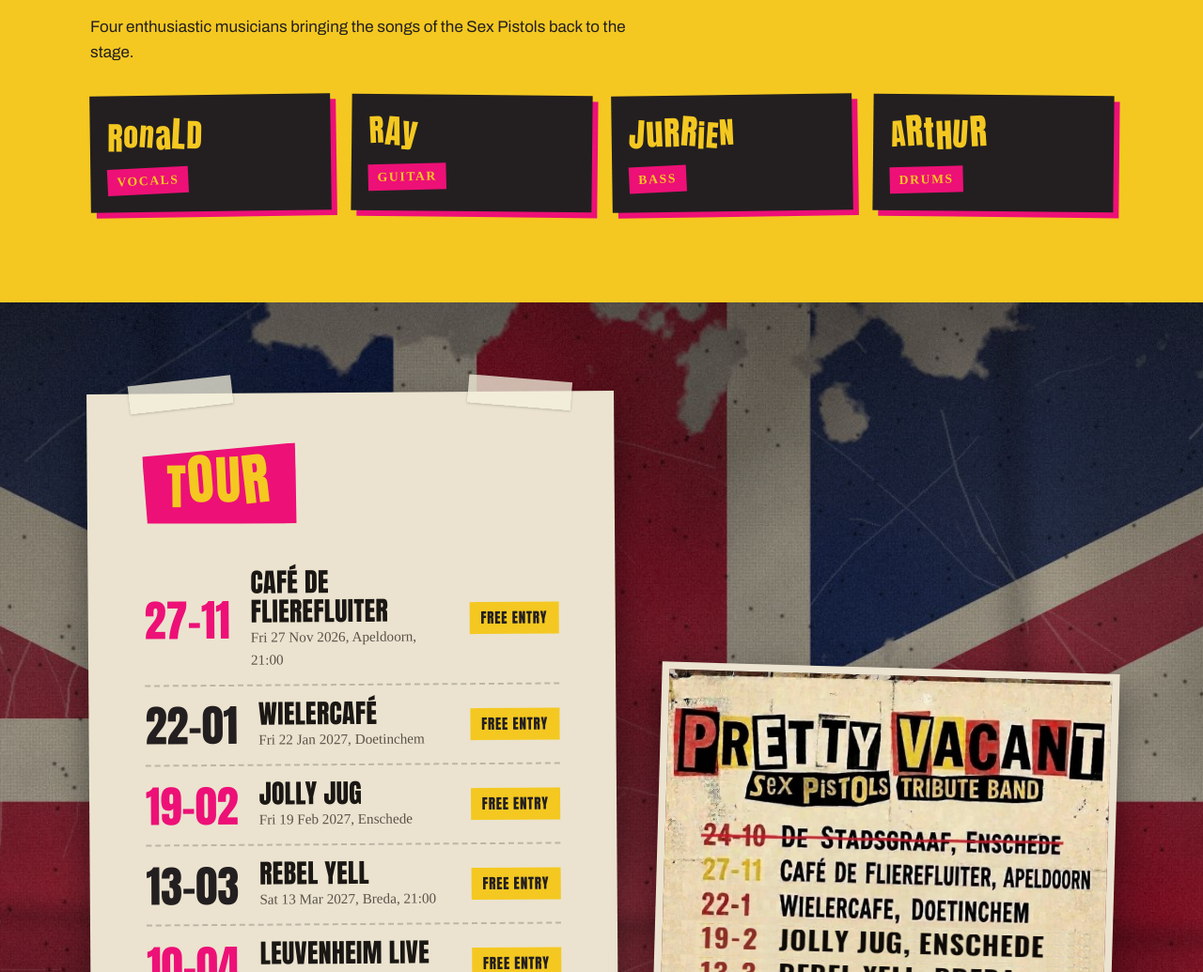
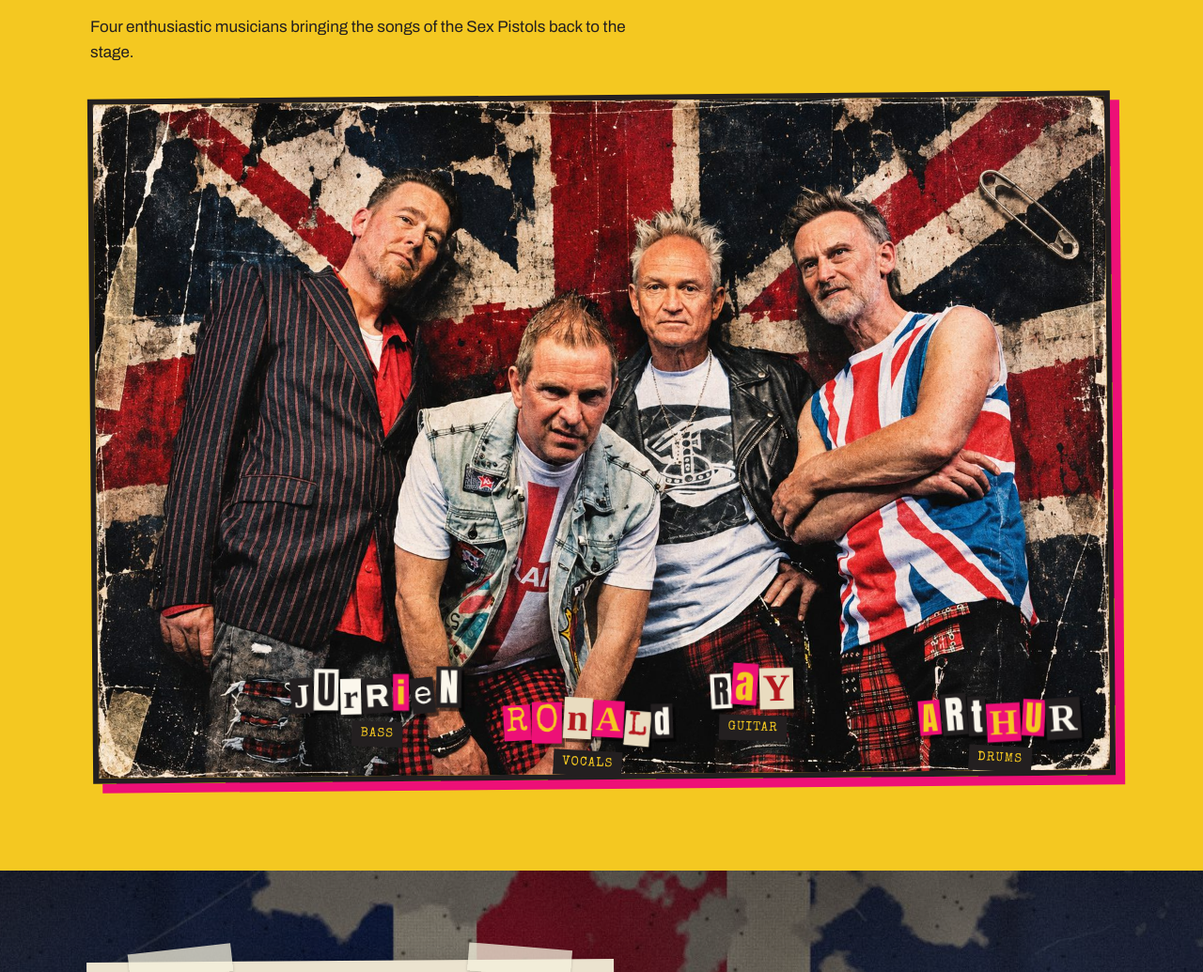
Before and after one commit to rayterriet/prettyvacant, a plain HTML site: page index.html in a window 1280 px wide. Shown: the part 1440-2475 px from the top of the page at 94% size. Drawn offline with nearby package versions, Linux system fonts and the light colour scheme.

Commit message:
Bandfoto met namen in knipletters in de bandsectie
Co-Authored-By: Claude Opus 5.5 <noreply@anthropic.com>
Claude-Session: https://claude.ai/code/session_01EPF2kbK1nb6gBpw9xHY7dv

```diff
--- a/gegevens.js
+++ b/gegevens.js
@@ -33,10 +33,11 @@ const BAND = {
    en vul de bestandsnaam in, bijvoorbeeld foto: 'ronald.jpg'
    --------------------------------------------------------- */
 const LEDEN = [
-  { naam: 'Ronald', rol: 'Zang', rol_en: 'Vocals', rol_de: 'Gesang' },
-  { naam: 'Ray', rol: 'Gitaar', rol_en: 'Guitar', rol_de: 'Gitarre' },
-  { naam: 'Jurrien', rol: 'Bas', rol_en: 'Bass', rol_de: 'Bass' },
-  { naam: 'Arthur', rol: 'Drums', rol_en: 'Drums', rol_de: 'Schlagzeug' },
+  // 'plek': waar de naam over de bandfoto (fotos/band-union-jack.jpg) komt, in procenten van links en van boven.
+  { naam: 'Jurrien', rol: 'Bas', rol_en: 'Bass', rol_de: 'Bass', plek: [19, 84] },
+  { naam: 'Ronald', rol: 'Zang', rol_en: 'Vocals', rol_de: 'Gesang', plek: [40, 89] },
+  { naam: 'Ray', rol: 'Gitaar', rol_en: 'Guitar', rol_de: 'Gitarre', plek: [60.5, 84] },
+  { naam: 'Arthur', rol: 'Drums', rol_en: 'Drums', rol_de: 'Schlagzeug', plek: [81, 89] },
 ];
 
 /* ---------------------------------------------------------
--- a/index.html
+++ b/index.html
@@ -50,7 +50,7 @@
 <link rel="preconnect" href="https://fonts.googleapis.com">
 <link rel="preconnect" href="https://fonts.gstatic.com" crossorigin>
 <link rel="stylesheet" href="https://fonts.googleapis.com/css2?family=Anton&family=Archivo:wght@400;600;800&family=Special+Elite&family=Tinos:wght@400;700&display=swap">
-<link rel="stylesheet" href="style.css?v=20261117c">
+<link rel="stylesheet" href="style.css?v=20261117g">
 </head>
 <body>
 
@@ -101,7 +101,10 @@
     <div class="wrap">
       <h2 class="kop ransom" data-r data-t="band.kop">De band</h2>
       <p class="sectie-intro" data-t="band.intro">Vier enthousiaste muzikanten die de nummers van de Sex Pistols weer live laten horen.</p>
-      <ul class="leden" id="leden"></ul>
+      <figure class="bandfoto">
+        <img src="fotos/band-union-jack.jpg" width="1536" height="1024" loading="lazy" data-ta="alt:band.fotoalt" alt="Pretty Vacant voor een versleten Union Jack. Van links naar rechts: Jurrien, Ronald, Ray en Arthur">
+        <ul class="leden" id="leden"></ul>
+      </figure>
     </div>
   </section>
 
@@ -216,7 +219,7 @@
   <p id="lichtbak-tekst"></p>
 </dialog>
 
-<script src="gegevens.js?v=20261117f"></script>
-<script src="site.js?v=20261117c"></script>
+<script src="gegevens.js?v=20261117g"></script>
+<script src="site.js?v=20261117g"></script>
 </body>
 </html>
--- a/site.js
+++ b/site.js
@@ -14,6 +14,7 @@
   /* ---------- Teksten ---------- */
   var TEKSTEN = {
     nl: {
+      'band.fotoalt': 'Pretty Vacant voor een versleten Union Jack. Van links naar rechts: Jurrien, Ronald, Ray en Arthur',
       'nav.muziek': 'Muziek',
       'muziek.kop': 'Muziek',
       'muziek.intro': "Luister naar onze demo's, live opgenomen tijdens onze repetities. Druk op de knop bij een nummer en zet het volume open.",
@@ -59,6 +60,7 @@
       'dagen': ['zo', 'ma', 'di', 'wo', 'do', 'vr', 'za']
     },
     en: {
+      'band.fotoalt': 'Pretty Vacant in front of a worn Union Jack. From left to right: Jurrien, Ronald, Ray and Arthur',
       'nav.muziek': 'Music',
       'muziek.kop': 'Music',
       'muziek.intro': 'Have a listen to our demos, recorded live at our rehearsals. Hit the button next to a song and turn it up.',
@@ -104,6 +106,7 @@
       'dagen': ['Sun', 'Mon', 'Tue', 'Wed', 'Thu', 'Fri', 'Sat']
     },
     de: {
+      'band.fotoalt': 'Pretty Vacant vor einem verschlissenen Union Jack. Von links nach rechts: Jurrien, Ronald, Ray und Arthur',
       'nav.muziek': 'Musik',
       'muziek.kop': 'Musik',
       'muziek.intro': 'Hört in unsere Demos rein, live aufgenommen bei unseren Proben. Drückt auf den Knopf neben einem Song und dreht auf.',
@@ -228,7 +231,8 @@
     $('leden').replaceChildren();
     (typeof LEDEN !== 'undefined' ? LEDEN : []).forEach(function (l, i) {
       if (!l || !l.naam) return;
-      var li = el('li', 'lid');
+      var li = el('li', 'lid' + (l.plek ? ' op-foto' : ''));
+      if (l.plek) { li.style.left = l.plek[0] + '%'; li.style.top = l.plek[1] + '%'; li.style.setProperty('--draai', [-4, 3, -2, 4][i % 4] + 'deg'); }
       if (l.foto) {
         var img = el('img', 'lid-foto');
         img.src = 'fotos/' + l.foto; img.alt = l.naam; img.loading = 'lazy';
--- a/style.css
+++ b/style.css
@@ -148,6 +148,26 @@ nav .nav-boek:hover { background: var(--geel); color: var(--zwart); }
 
 /* ---------- De band ---------- */
 .band { border-top: 6px solid var(--zwart); }
+/* Bandfoto met de namen er in knipletters overheen */
+.bandfoto { position: relative; margin: 32px 0 0; border: 6px solid var(--zwart); box-shadow: 10px 10px 0 var(--roze); container-type: inline-size; transform: rotate(-.5deg); }
+.bandfoto img { width: 100%; }
+.bandfoto .leden { display: block; margin: 0; position: absolute; inset: 0; pointer-events: none; }
+.lid.op-foto {
+  position: absolute; transform: translate(-50%, -50%) rotate(var(--draai, -3deg));
+  background: none; box-shadow: none; padding: 0; display: grid; justify-items: center; gap: .5cqw;
+}
+.op-foto .lid-naam { font-size: clamp(.9rem, 3.5cqw, 2.8rem); line-height: 1; white-space: nowrap; filter: drop-shadow(.3cqw .4cqw 0 rgba(0,0,0,.55)); }
+.op-foto .lid-naam .rl { padding: .06em .09em .02em; margin: 0 .02em; color: var(--zwart); background: var(--wit); font-family: var(--f-display); }
+.op-foto .lid-naam .rl.zw { background: var(--zwart); color: var(--wit); }
+.op-foto .lid-naam .rl.ro { background: var(--roze); color: var(--geel); }
+.op-foto .lid-naam .rl.ge { background: var(--geel); color: var(--zwart); }
+.op-foto .lid-naam .rl.wi { background: var(--wit); color: var(--zwart); }
+.op-foto .lid-naam .rl.kaal { background: #e9dcc0; color: #b3171d; }
+.op-foto .lid-naam .rl.f2 { font-family: var(--f-serif); font-weight: 700; }
+.op-foto .lid-naam .rl.f3 { font-family: var(--f-type); }
+.op-foto .lid-naam .rl.f4 { font-family: var(--f-tekst); font-weight: 800; }
+.op-foto .lid-rol { font-size: clamp(.5rem, 1.25cqw, .9rem); background: var(--zwart); color: var(--geel); font-family: var(--f-type); font-weight: 400; letter-spacing: .08em; padding: .2em .7em; transform: rotate(3deg); }
+
 .leden {
   list-style: none; margin: 32px 0 0; padding: 0;
   display: grid; grid-template-columns: repeat(4, minmax(0, 1fr)); gap: 22px;
```
Also changed, not shown: fotos/band-union-jack.jpg (added).
